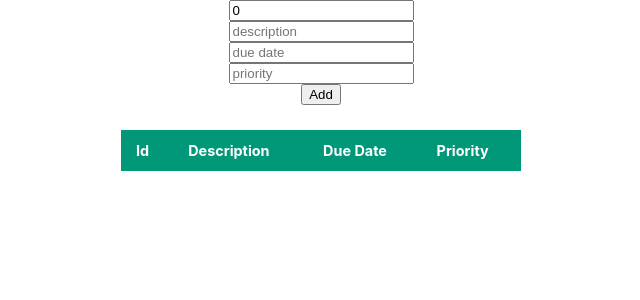
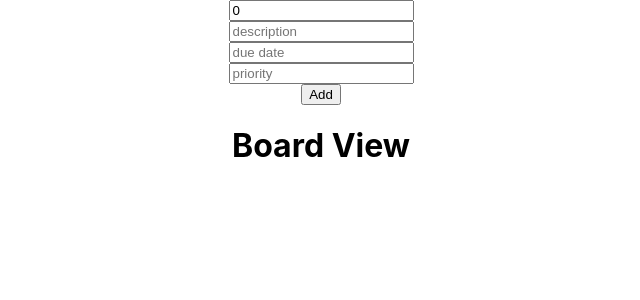
Before and after one commit to kunkun9811/smart-todo, a React (Create React App) app: page / in a window 1280 px wide. Shown: the top 300 px of the page, without its empty margins (319-959 px from the left). Built offline with nearby package versions, Linux system fonts and the light colour scheme.

Commit message:
9/30/2021

```diff
--- a/src/pages/TodoPage/BoardView/index.tsx
+++ b/src/pages/TodoPage/BoardView/index.tsx
@@ -1,7 +1,19 @@
 import React from "react";
+import { TableDataArray } from "../../../shared/models";
+import { useTable } from "react-table";
 
-const BoardView = () => {
-  return <div>Board View</div>;
+// TODO: kinda tired rn but I was about to do board view using react-table
+const BoardView: React.FC<TableDataArray> = ({ data }) => {
+  return (
+    <div>
+      <h1>Board View</h1>
+      <ul>
+        {data.map((datum) => (
+          <li>{datum.description}</li>
+        ))}
+      </ul>
+    </div>
+  );
 };
 
 export default BoardView;
--- a/src/pages/TodoPage/TableView/index.tsx
+++ b/src/pages/TodoPage/TableView/index.tsx
@@ -1,8 +1,8 @@
 import React, { useMemo } from "react";
-import { useTable, Column } from "react-table";
-import { TableDatum, TableDataArray, ColumnsStructure } from "../../../shared/models";
+import { TableDataArray } from "../../../shared/models";
+import { Table, THead, HeadTr, TBody, BodyTr, Th, Td } from "./Styles";
+import { useTable } from "react-table";
 import { COLUMNS } from "../../../shared/constants/Columns";
-import { Table, THead, HeadTr, TBody, BodyTr, Th, Td } from "./Styles";
 
 const TableView: React.FC<TableDataArray> = ({ data }) => {
   const columns = useMemo(() => COLUMNS, []);
--- a/src/pages/TodoPage/index.tsx
+++ b/src/pages/TodoPage/index.tsx
@@ -1,14 +1,15 @@
-import React, { useState } from "react";
+import { useState } from "react";
 import { TodoPageContainer } from "./Styles";
-import { TableDatum, TableDataArray } from "../../shared/models";
+import { TableDataArray, TableDatum } from "../../shared/models";
 import TableView from "./TableView";
+import BoardView from "./BoardView";
 
 // redux imports
 import { useDispatch, useSelector } from "react-redux";
 import { bindActionCreators } from "redux";
 import { TodosActionCreators, State } from "../../state";
 
-//TODO: the below data shouldn't be from MOCK_DATA in the future
+//TODO: [9/30/2021] the below data shouldn't be from MOCK_DATA in the future, [data] should be populated from database
 import MOCK_DATA from "../../mock-data/todos.json";
 
 const initialState = {
@@ -16,7 +17,7 @@ const initialState = {
   description: "",
   dueDate: "",
   priority: "",
-  // TODO: delete this later
+  // TODO: [9/30/2021] delete this later, [data] should be populated from database
   data: MOCK_DATA,
 };
 
@@ -34,6 +35,7 @@ const TodoPage = () => {
   const [description, setDescription] = useState<TableDatum["description"]>(initialState.description);
   const [dueDate, setDueDate] = useState<TableDatum["due_date"]>(initialState.dueDate);
   const [priority, setPriority] = useState<TableDatum["priority"]>(initialState.priority);
+  // const [todos, setTodos] = useState<TableDataArray["data"]>(initialState.data); // DEBUG: If want to just have mock_data populated, uncomment this
 
   // add new todo from user inputs
   const addTodo = (): void => {
@@ -118,8 +120,12 @@ const TodoPage = () => {
       />
       <button onClick={() => addTodo()}>Add</button>
 
+      {/* TODO: [9/30/2021] - do conditional rendering */}
       {/* view type #1: table view */}
-      <TableView data={todos} />
+      {/* <TableView data={todos} /> */}
+
+      {/* view type #2: board view/kanban board */}
+      <BoardView data={todos} />
     </TodoPageContainer>
   );
 };
```
